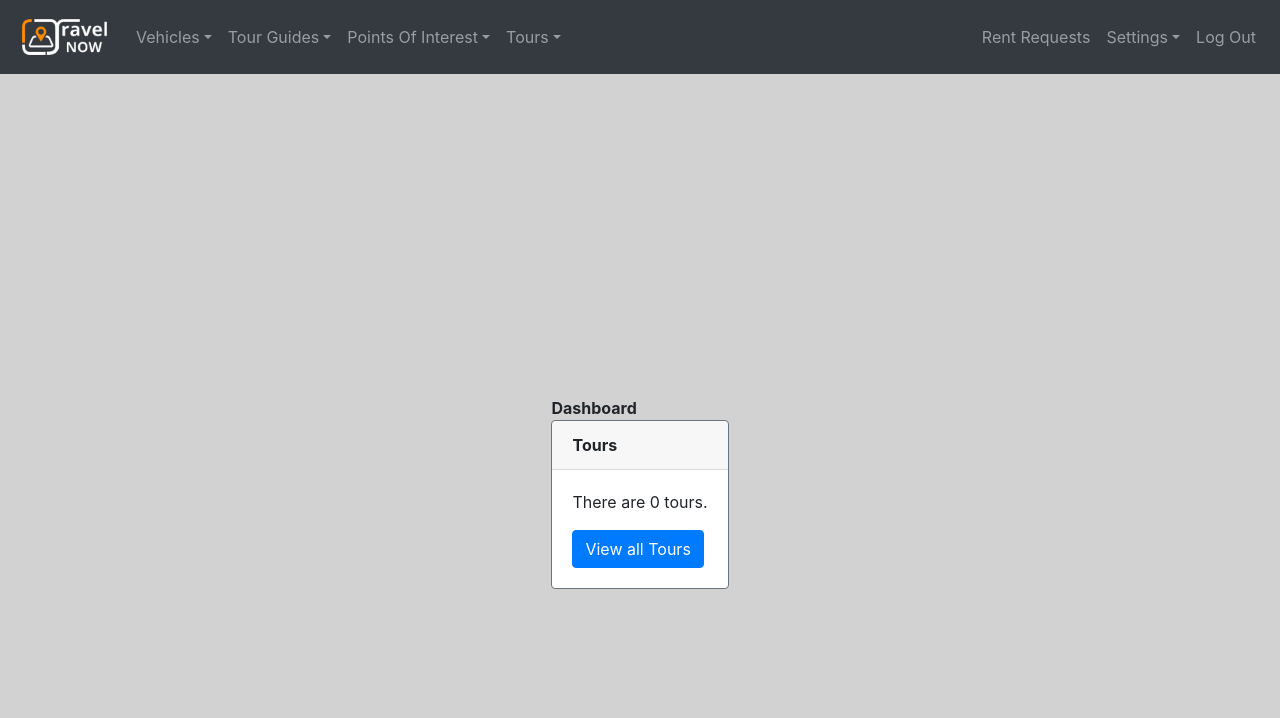
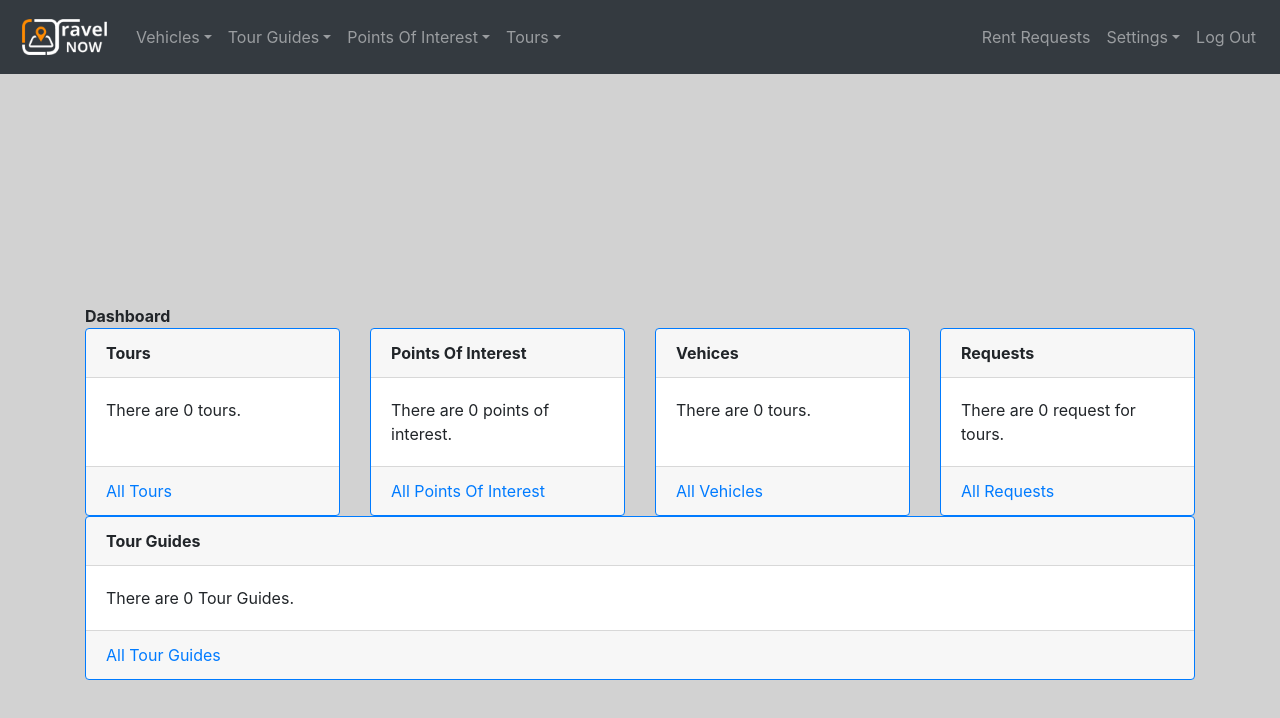
Before and after one commit to std145280/react-map-web, a React (Create React App) app: page / in a window 1280 px wide. Shown: the top 718 px of the page. Built offline with nearby package versions, Linux system fonts and the light colour scheme; no server answers; the database is empty; sample sign-in values are in the browser's storage.

Commit message:
basic dashboard cards

```diff
--- a/src/components/Dashboard.js
+++ b/src/components/Dashboard.js
@@ -14,43 +14,90 @@ export default function Dashboard() {
     tourRef.on("value", (snapshot) => {
       const tours = snapshot.val();
       const tourList = [];
-      var i = 0;
+      var totalTours = 0;
       for (let id in tours) {
-        i++;
+        totalTours++;
         tourList.push({ id, ...tours[id] });
-        setNumberOfTours(i);
+        setNumberOfTours(totalTours);
       }
 
       setTourList(tourList);
     });
   }, []);
 
+  const [numberOfPois, setNumberOfPois] = useState(0);
   const [pointOfInterestList, setPointOfInterestList] = useState();
   useEffect(() => {
     const pointOfInterestRef = firebase.database().ref("poi");
     pointOfInterestRef.on("value", (snapshot) => {
       const pointOfInterest = snapshot.val();
       const pointOfInterestList = [];
+      var totalPois = 0;
       for (let id in pointOfInterest) {
         pointOfInterestList.push({ id, ...pointOfInterest[id] });
+        totalPois++;
+        setNumberOfPois(totalPois);
       }
       setPointOfInterestList(pointOfInterestList);
       console.log(pointOfInterestList);
     });
   }, []);
 
+  const [numberOfVehicles, setNumberOfVehicles] = useState(0);
   const [vehicleList, setVehicleList] = useState();
   useEffect(() => {
     const vehicleRef = firebase.database().ref("vehicle");
     vehicleRef.on("value", (snapshot) => {
       const vehicle = snapshot.val();
       const vehicleList = [];
+      var totalVehicles = 0;
       for (let id in vehicle) {
         vehicleList.push({ id, ...vehicle[id] });
+        totalVehicles++;
       }
+      setNumberOfVehicles(totalVehicles);
       setVehicleList(vehicleList);
     });
   }, []);
+
+
+const [allRequest, setAllRequests] = useState(0);
+  const [rentRequestList, setRentRequestList] = useState();
+
+  useEffect(() => {
+    const rentReqRef = firebase.database().ref("rentRequest");
+    rentReqRef.on("value", (snapshot) => {
+      const request = snapshot.val();
+      const rentRequestList = [];
+      var totalRequests = 0;
+      for (let id in request) {
+        rentRequestList.push({ id, ...request[id] });
+        totalRequests++;
+      }
+      setRentRequestList(rentRequestList);
+      setAllRequests(totalRequests);
+    });
+  }, []);
+
+
+  const [tourGuideList, setTourGuideList] = useState();
+const [allTourGuides, setAllTourGuides] = useState();
+  useEffect(() => {
+    const tourGuideRef = firebase.database().ref("tourGuide");
+    tourGuideRef.on("value", (snapshot) => {
+      const tourGuide = snapshot.val();
+      const tourGuideList = [];
+      var totalTourGuides = 0;
+      for (let id in tourGuide) {
+        tourGuideList.push({ id, ...tourGuide[id] });
+        totalTourGuides++;
+      }
+      setTourGuideList(tourGuideList);
+      setAllTourGuides(totalTourGuides)
+    });
+  }, []);
+
+
 
   return (
     <>
@@ -59,7 +106,7 @@ export default function Dashboard() {
         <br />
         <b>Dashboard </b>
         <CardDeck>
-          <Card border="secondary">
+          <Card className="dashboardCard" border="primary">
             <Card.Header>
               <b>Tours</b>
             </Card.Header>
@@ -72,9 +119,108 @@ export default function Dashboard() {
               </div>
 
               <Card.Text></Card.Text>
-              <Button onClick={() => history.push("/Tours")}>View all Tours</Button>
             </Card.Body>
+            <Card.Footer>
+              <Link onClick={() => history.push("/Tours")}>All Tours</Link>
+            </Card.Footer>
           </Card>
+          <br />
+          <Card className="dashboardCard" border="primary">
+            <Card.Header>
+              <b>Points Of Interest</b>
+            </Card.Header>
+            <Card.Body>
+              {/*<Card.Title>Browse all available tours</Card.Title>*/}
+
+              <div>
+                {`There are `}
+                {numberOfPois} {` points of interest. `}
+              </div>
+
+              <Card.Text></Card.Text>
+            </Card.Body>
+            <Card.Footer>
+              <Link onClick={() => history.push("/PointOfInterest")}>
+                All Points Of Interest
+              </Link>
+            </Card.Footer>
+          </Card>
+          <br />
+
+
+
+
+
+
+
+          <Card className="dashboardCard" border="primary">
+            <Card.Header>
+              <b>Vehices</b>
+            </Card.Header>
+            <Card.Body>
+              {/*<Card.Title>Browse all available tours</Card.Title>*/}
+
+              <div>
+                {`There are `}
+                {numberOfVehicles} {` tours. `}
+              </div>
+
+              <Card.Text></Card.Text>
+            </Card.Body>
+            <Card.Footer>
+              <Link onClick={() => history.push("/Vehicles")}>
+                All Vehicles
+              </Link>
+            </Card.Footer>
+          </Card>
+          <br />
+
+
+          <Card className="dashboardCard" border="primary">
+            <Card.Header>
+              <b>Requests</b>
+            </Card.Header>
+            <Card.Body>
+              {/*<Card.Title>Browse all available tours</Card.Title>*/}
+
+              <div>
+                {`There are `}
+                {allRequest} {` request for tours. `}
+              </div>
+
+              <Card.Text></Card.Text>
+            </Card.Body>
+            <Card.Footer>
+              <Link onClick={() => history.push("/RentRequests")}>
+                All Requests
+              </Link>
+            </Card.Footer>
+          </Card>
+
+
+          <Card className="dashboardCard" border="primary">
+            <Card.Header>
+              <b>Tour Guides</b>
+            </Card.Header>
+            <Card.Body>
+              {/*<Card.Title>Browse all available tours</Card.Title>*/}
+
+              <div>
+                {`There are `}
+                {allTourGuides} {` Tour Guides. `}
+              </div>
+
+              <Card.Text></Card.Text>
+            </Card.Body>
+            <Card.Footer>
+              <Link onClick={() => history.push("/TourGuides")}>
+                All Tour Guides
+              </Link>
+            </Card.Footer>
+          </Card>
+
+
+
         </CardDeck>
       </div>
     </>
--- a/src/styles.css
+++ b/src/styles.css
@@ -109,6 +109,10 @@
   max-width: 400px;
 }
 
+.dashboardCard{
+  min-width: 200px
+}
+
 .borderText {
   color: rgb(255, 255, 255);
   text-shadow: -1px -1px 0 #000000, 1px -1px 0 #000000, -1px 1px 0 #000000,
```
